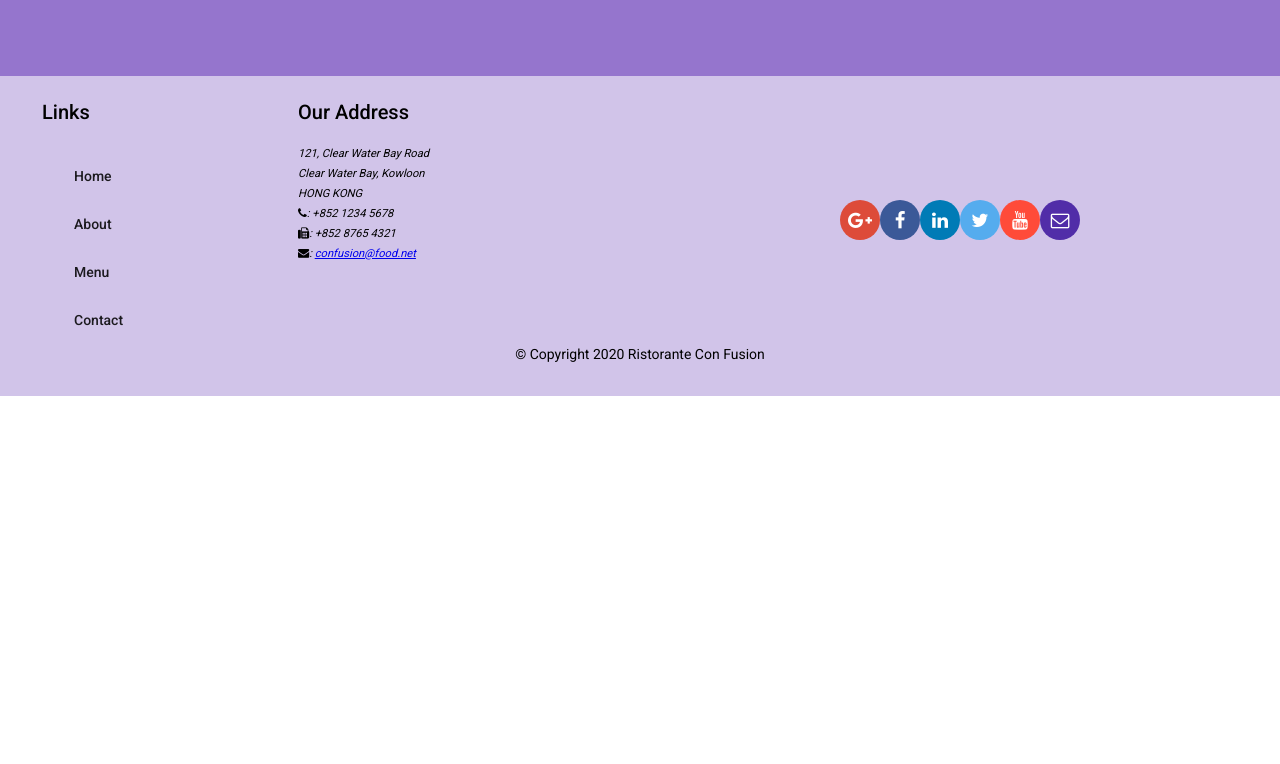
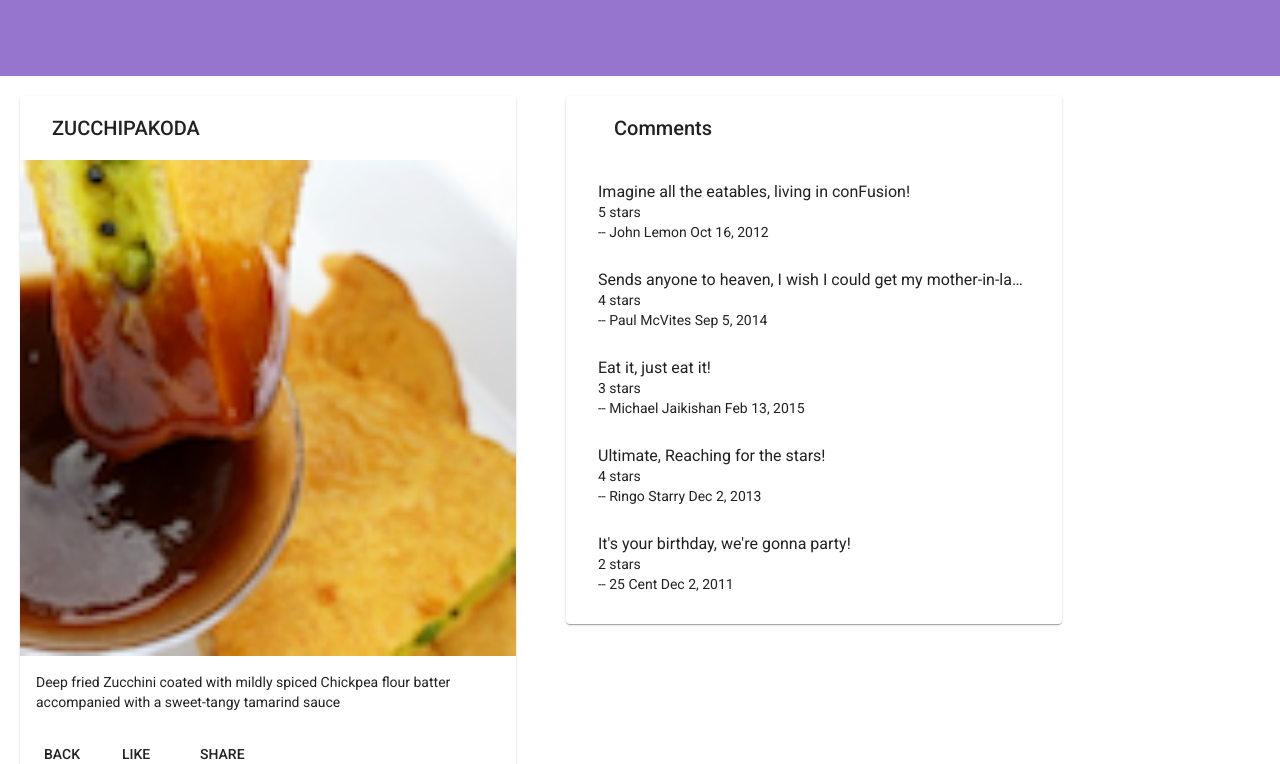
Before and after one commit to rifayetazamtalukder/conFusion, an Angular app: page /dishdetail/1 in a window 1280 px wide. Before the commit this address led to /. Shown: the part 256-1020 px from the top of the page. Before the commit the page ends 800 px from the top, so only its background shows below. Built offline with nearby package versions, Linux system fonts and the light colour scheme.

Commit message:
Single PAge Application PArt 2

```diff
--- a/src/app/app-routing.module.ts
+++ b/src/app/app-routing.module.ts
@@ -4,11 +4,13 @@ import { Routes, RouterModule } from '@angular/router';
 import { HomeComponent } from './home/home.component';
 import { MenuComponent } from './menu/menu.component';
 import { ContactComponent } from './contact/contact.component';
+import { DishdetailComponent } from './dishdetail/dishdetail.component';
 
 
 const routes: Routes = [
   { path: 'home', component: HomeComponent },
   { path: 'menu', component: MenuComponent },
+  { path: 'dishdetail/:id', component: DishdetailComponent },
   { path: 'contactus', component: ContactComponent },
 
   // Default route path
--- a/src/app/dishdetail/dishdetail.component.html
+++ b/src/app/dishdetail/dishdetail.component.html
@@ -3,7 +3,8 @@
 <!--  -->
 
 <div class="container" fxLayout="row" fxLayout.sm="column" fxLayout.xs="column"
-    fxLayoutAlign.get-md="space-around center" fxLayoutGap="10px" fxLayoutGap.xs="0">
+    fxLayoutAlign.get-md="space-around center" fxLayoutGap="10px" fxLayoutGap.xl="100px" fxLayoutGap.lg="50px"
+    fxLayoutGap.xs="5px">
 
     <div fxFlex="40" *ngIf="dish">
 
@@ -29,6 +30,7 @@
 
             <mat-card-actions>
 
+                <button mat-button (click)="goBack()">BACK</button>
                 <button mat-button>LIKE</button>
                 <button mat-button>SHARE</button>
 
--- a/src/app/dishdetail/dishdetail.component.ts
+++ b/src/app/dishdetail/dishdetail.component.ts
@@ -1,6 +1,8 @@
-import { Component, OnInit, Input } from '@angular/core';
+import { Component, OnInit } from '@angular/core';
+import { Params, ActivatedRoute } from "@angular/router";
+import { Location } from "@angular/common"; // Enables to track the location of page in the history of browser
 import { Dish } from '../shared/dish';
-
+import { DishService } from "../services/dish.service";
 
 
 
@@ -11,12 +13,25 @@ import { Dish } from '../shared/dish';
 })
 export class DishdetailComponent implements OnInit {
 
-  @Input() dish: Dish;
+  dish: Dish;
 
 
-  constructor() { }
+  constructor(private dishService: DishService,
+    private activatedRoute: ActivatedRoute,
+    private location: Location) { }
 
-  ngOnInit(): void {
+  ngOnInit() {
+    let id = this.activatedRoute.snapshot.params['id'];
+
+    this.dish = this.dishService.getDish(id);
+  }
+
+  goBack(): void {
+    this.location.back();
+  }
+
+  goForward(): void {
+    this.location.forward();
   }
 
 }
--- a/src/app/footer/footer.component.html
+++ b/src/app/footer/footer.component.html
@@ -10,10 +10,10 @@
             <div fxFlex="40" fxFlexOffset="20px">
                 <h2>Links</h2>
                 <mat-list>
-                    <mat-list-item><a mat-button>Home</a></mat-list-item>
+                    <mat-list-item><a mat-button routerLink="/home">Home</a></mat-list-item>
                     <mat-list-item><a mat-button>About</a></mat-list-item>
-                    <mat-list-item><a mat-button>Menu</a></mat-list-item>
-                    <mat-list-item><a mat-button>Contact</a></mat-list-item>
+                    <mat-list-item><a mat-button routerLink="/menu">Menu</a></mat-list-item>
+                    <mat-list-item><a mat-button routerLink="/contactus">Contact</a></mat-list-item>
                 </mat-list>
             </div>
             <div fxFlex="55">
--- a/src/app/menu/menu.component.html
+++ b/src/app/menu/menu.component.html
@@ -19,7 +19,7 @@
 
         <mat-grid-list cols="2" rowHeight="200px">
 
-            <mat-grid-tile *ngFor="let dish of dishes" (click)="onSelect(dish)">
+            <mat-grid-tile *ngFor="let dish of dishes" [routerLink]="['/dishdetail', dish.id]">
 
                 <img height="200px" src="{{ dish.image }}" alt="{{ dish.name }}">
 
@@ -35,6 +35,4 @@
 
     </div>
 
-    <app-dishdetail [dish]="selectedDish"></app-dishdetail>
-
 </div>
```
